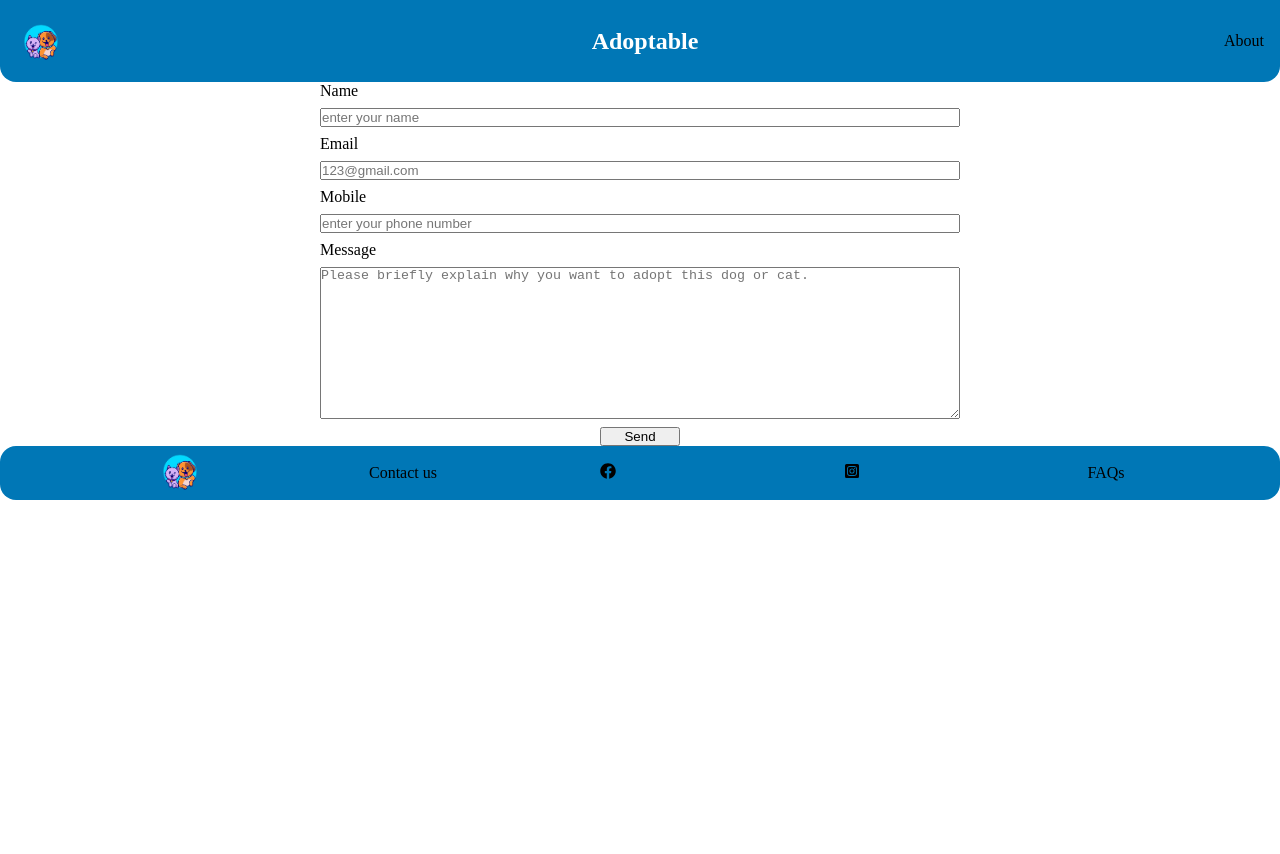
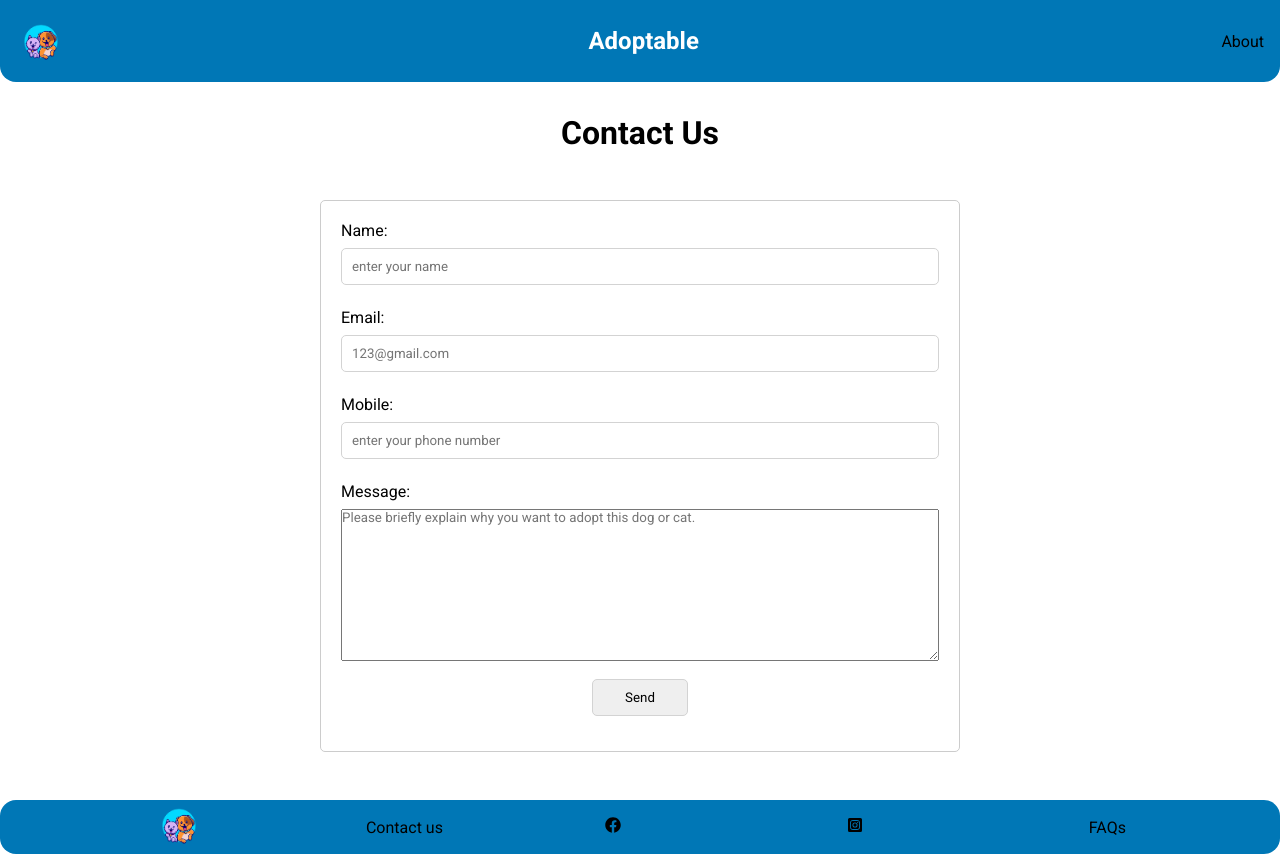
Before and after one commit to samanta-scavassa/adoptable, a React (Vite) app: page /contact in a window 1280 px wide. Before the commit the page ends 800 px from the top, so only its background shows below. Built offline with nearby package versions, Linux system fonts and the light colour scheme; no server answers.

Commit message:
add h1 text

```diff
--- a/src/App.css
+++ b/src/App.css
@@ -2,6 +2,7 @@
 
 * {
   box-sizing: border-box;
+  font-family: Roboto;
 }
 
 body {
--- a/src/App.jsx
+++ b/src/App.jsx
@@ -6,6 +6,7 @@ import CatsList from "./components/CatsList";
 import useData from "./hooks/useData";
 import DogsList from "./components/DogsList";
 import ContactPage from "./pages/ContactPage";
+import "./App.css";
 
 function App() {
   const { pets } = useData();
--- a/src/pages/ContactPage.css
+++ b/src/pages/ContactPage.css
@@ -1,20 +1,51 @@
 .sad-dog {
   width: 30%;
   text-align: center;
+}
+
+.contact-page {
+  font-family: Roboto;
+}
+
+.contact-page > h1 {
+    text-align: center;
+    margin-top: 2rem;
 }
 
 .contact-form {
   width: 50%;
   display: flex;
   flex-direction: column;
-    margin: 0 auto;
+  margin: 3rem auto;
   gap: 0.5rem;
+  border: 1px solid #ccc;
+  border-radius: 5px;
+  padding: 20px;
 }
 
+.contact-form label {
+}
+
+.contact-form input {
+  padding: 10px;
+  margin-bottom: 15px;
+  border: 1px solid lightgray;
+  border-radius: 5px;
+  box-sizing: border-box;
+}
+
+
 .contact-submit-button {
-    width: 5rem;
-    margin: 0 auto;
+  width: 6rem;
+  margin: 10px auto;
+  padding: 3px;
+  cursor: pointer;
+}
+
+.contact-submit-button:hover {
+  background-color: lightgray;
 }
 
 .contact-page input:user-invalid {
+  border: 2px solid lightcoral;
 }
--- a/src/pages/ContactPage.jsx
+++ b/src/pages/ContactPage.jsx
@@ -40,8 +40,9 @@ export default function ContactPage() {
 
   return (
     <div className="contact-page">
+    <h1>Contact Us</h1>
       <form className="contact-form" onSubmit={sendEmail}>
-        <label>Name</label>
+        <label>Name:</label>
         <input
           type="text"
           name="user_name"
@@ -50,7 +51,7 @@ export default function ContactPage() {
           title="Please enter a valid name (up to 100 characters, letters and spaces only)"
           required
         />
-        <label>Email</label>
+        <label>Email:</label>
         <input
           type="email"
           name="user_email"
@@ -59,7 +60,7 @@ export default function ContactPage() {
           title="Please enter a valid email address (e.g., 123@gmail.com)"
           required
         />
-        <label>Mobile</label>
+        <label>Mobile:</label>
         <input
           type="tel"
           name="user_tel"
@@ -68,7 +69,7 @@ export default function ContactPage() {
           title="Please enter a German phone number with 12 digits starting with 0 (e.g., 015221341410)"
           required
         />
-        <label>Message</label>
+        <label>Message:</label>
         <textarea
           className="contact-textarea"
           rows={10}
```
Lines whose indentation alone changed are shown as unchanged.
